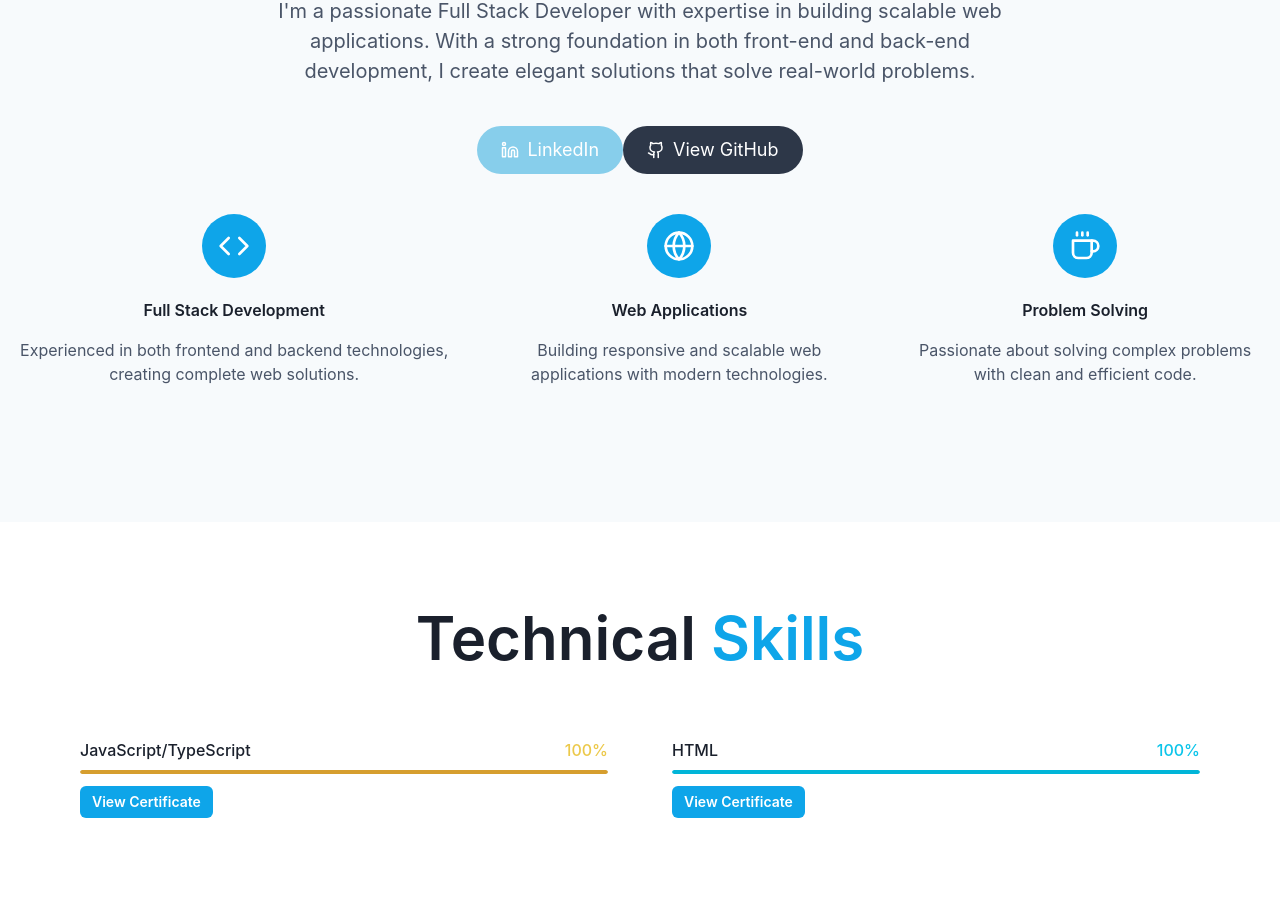
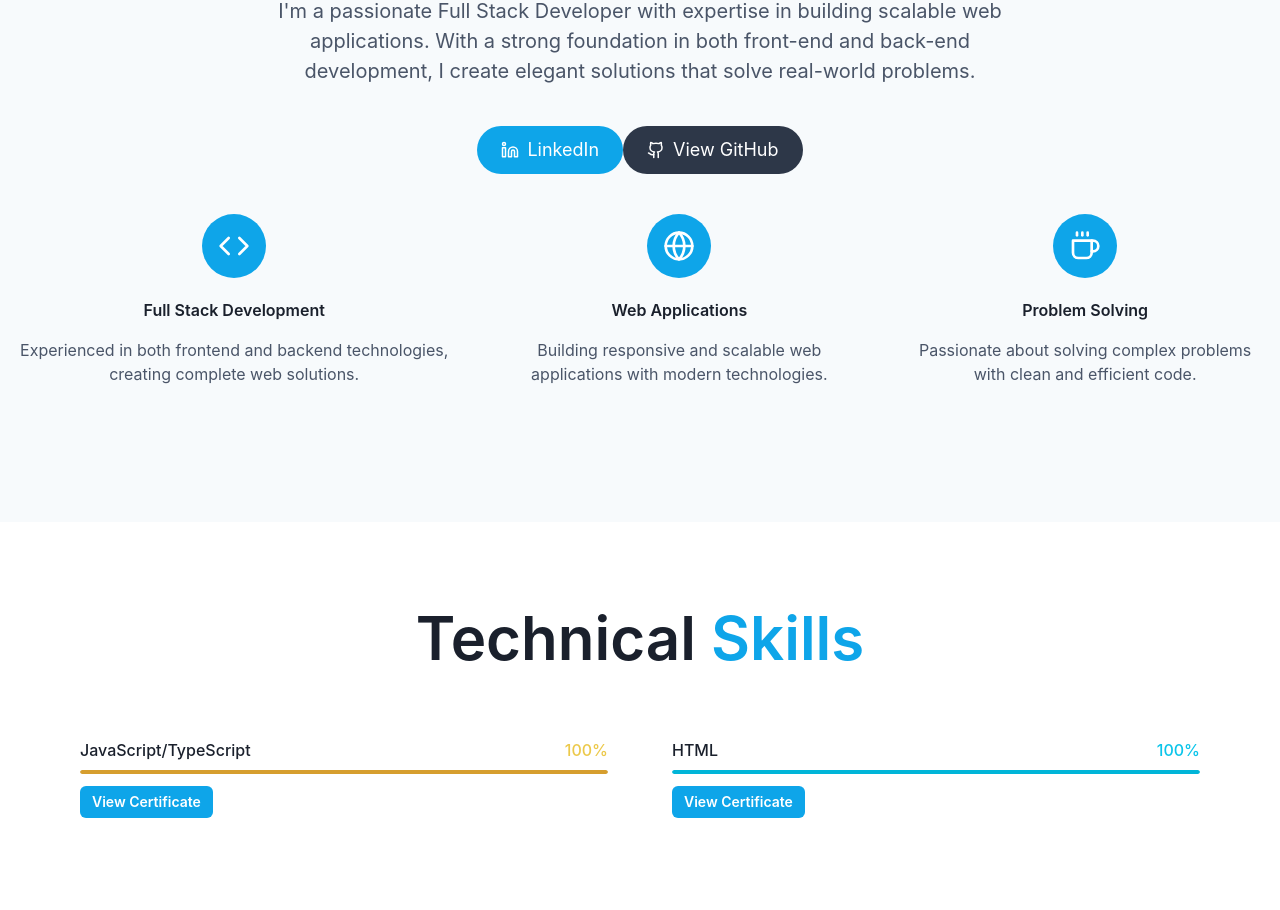
Before and after one commit to Mburuezekiel/modernportfolio, a React (Vite) app: page / in a window 1280 px wide. Shown: the part 1520-2430 px from the top of the page. Built offline with nearby package versions, Linux system fonts and the light colour scheme.

Commit message:
About.tsx

```diff
--- a/src/components/About.tsx
+++ b/src/components/About.tsx
@@ -80,7 +80,7 @@ export default function About() {
               fontWeight={"normal"}
               px={6}
               colorScheme={"brand"}
-              bg={"skyblue"}
+              bg={"brand.500"}
               _hover={{ bg: "brand.600" }}
               leftIcon={<Icon as={Linkedin} />}
               onClick={() => window.open("https://www.linkedin.com/in/ezekiel-mburu-5aaa00262", "_blank")}
```
